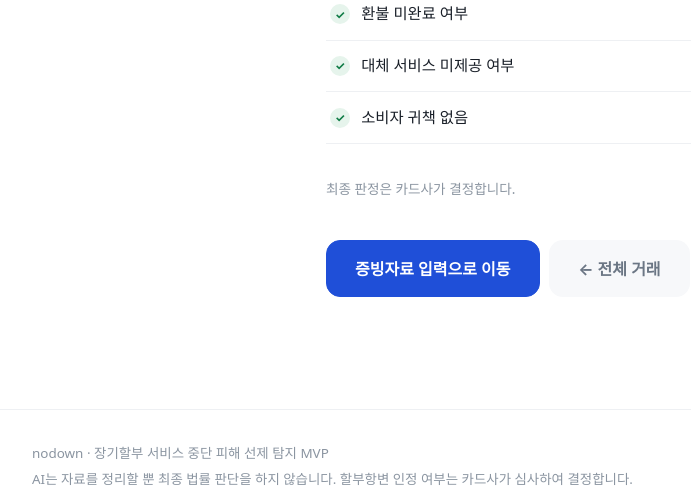
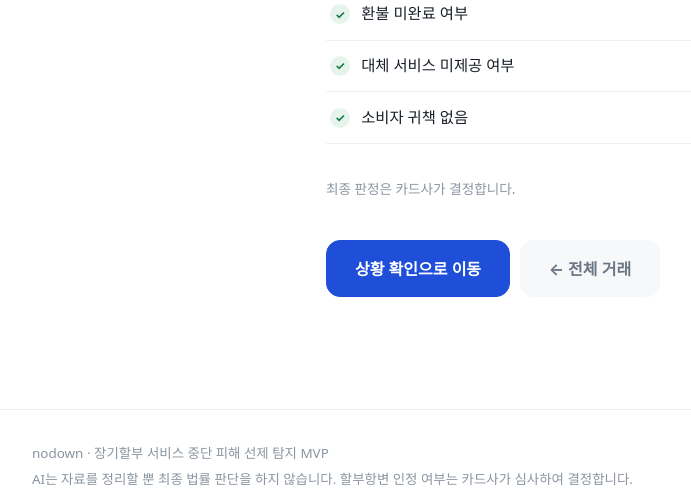
Before and after one commit to 10502R/nodown, a Flask app: page /detection/CASE-001 in a window 1280 px wide. Shown: the part 1131-1627 px from the top of the page, without its empty margins (30-721 px from the left). Run offline with Flask 3, Linux system fonts and the light colour scheme; some libraries are stand-ins or nearby versions; some web fonts are replaced.

Commit message:
증빙자료 준비 버튼을 상황 확인 버튼으로 변경

```diff
--- a/templates/detection.html
+++ b/templates/detection.html
@@ -37,7 +37,7 @@
   {% endif %}
 
   {{ nav_buttons(prev_url=url_for('detection.index'), prev_label="전체 거래",
-                 next_url=url_for('evidence.index', case_id=case.case_id), next_label="증빙자료 입력으로 이동") }}
+                 next_url=url_for('result.case_confirm', case_id=case.case_id), next_label="상황 확인으로 이동") }}
 
 {% else %}
   {% set total = rows|length %}
```
Also changed, not shown: tests/test_detection.py (+12 -0 lines).
